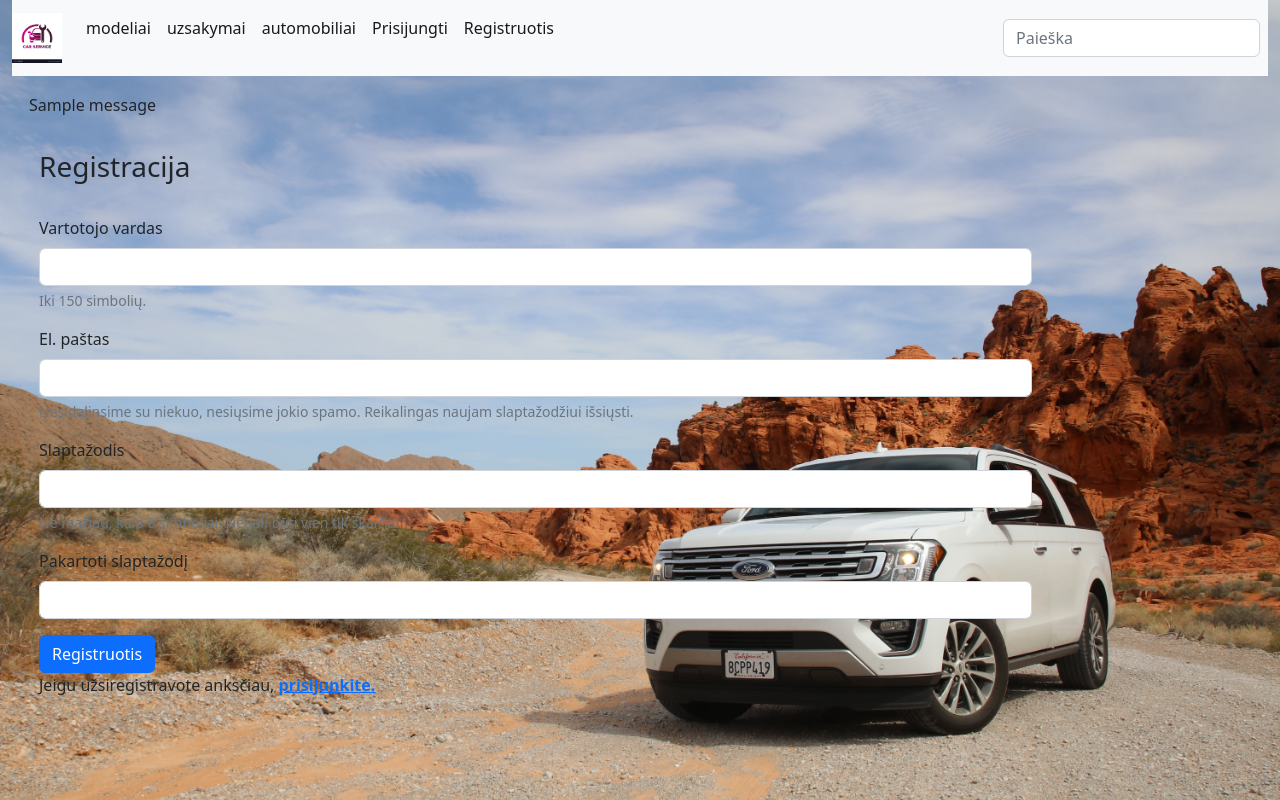
After one commit to vip8python/Paslaugos, a Django app: page /paslaugos/register/ in a window 1280 px wide. The commit adds this page. Run offline with Django 4.2, Linux system fonts and the light colour scheme; one stand-in notice (Sample message) is shown; some libraries are stand-ins or nearby versions.

Commit message:
registracijos formos ir komentarai

```diff
--- a/paslaugos/admin.py
+++ b/paslaugos/admin.py
@@ -30,7 +30,10 @@ class PaslaugaAdmin(admin.ModelAdmin):
     search_fields = ('pavadinimas',)
 
 
+class UzsakymasReviewAdmin(admin.ModelAdmin):
+    list_display = ('uzsakymas', 'date_created', 'reviewer', 'content')
 
+admin.site.register(UzsakymasReview, UzsakymasReviewAdmin)
 admin.site.register(AutomobilioModelis)
 admin.site.register(Automobilis, AutomobilisAdmin)
 admin.site.register(Uzsakymas, UzsakymasAdmin)
--- a/paslaugos/templates/paslaugos/base.html
+++ b/paslaugos/templates/paslaugos/base.html
@@ -41,7 +41,8 @@
             <li class="nav-item active"><a class="nav-link" href="{% url 'logout' %}"?next=/paslaugos/logout>Atsijungti</a></li>
           {% else %}
             <li class="nav-item active"><a class="nav-link" href="{% url 'login'%}?next={{request.path}}">Prisijungti</a></li>
-            <li class="nav-item active"><a class="nav-link" href="#">Registruotis</a></li>
+
+            <li class="nav-item active"><a class="nav-link" href="{% url 'register'%}">Registruotis</a></li>
           {% endif %}
         </ul>
 
@@ -49,6 +50,13 @@
             <input class="form-control mr-sm-2" name="query" class="form-control" type="text" placeholder="Paieška">
         </form>
     </nav>
+    {% if messages %}
+    {% for message in messages %}
+        <div class="alert alert-{% if message.tags == 'error' %}danger{% elif message.tags == 'info' %}success{% endif %}" role="alert">
+                {{ message }}
+        </div>
+    {% endfor %}
+{% endif %}
     <div class="col-sm-10 ">
 
         {% block content %}
--- /dev/null
+++ b/paslaugos/templates/paslaugos/register.html
@@ -0,0 +1,35 @@
+{% extends "paslaugos/base.html" %}
+
+{% block content %}
+
+    <div class="container register">
+        <h3>Registracija</h3><br/>
+        <form method="post">
+            {% csrf_token %}
+            <div class="form-group">
+                <label for="username">Vartotojo vardas</label>
+                <input name="username" type="text" class="form-control" id="username" aria-describedby="usernameHelp">
+                <small id="usernameHelp" class="form-text text-muted">Iki 150 simbolių.</small>
+            </div>
+            <div class="form-group">
+                <label for="exampleInputEmail1">El. paštas</label>
+                <input name="email" type="email" class="form-control" id="exampleInputEmail1" aria-describedby="emailHelp">
+                <small id="emailHelp" class="form-text text-muted">Nesidalinsime su niekuo, nesiųsime jokio spamo.
+                    Reikalingas naujam slaptažodžiui išsiųsti. </small>
+            </div>
+            <div class="form-group">
+                <label for="password">Slaptažodis</label>
+                <input name="password" type="password" class="form-control" id="password" aria-describedby="pwdHelp">
+                <small id="pwdHelp" class="form-text text-muted">Ne mažiau, kaip 8 simboliai. Negali būti vien tik
+                    skaičiai</small>
+            </div>
+            <div class="form-group">
+                <label for="password2">Pakartoti slaptažodį</label>
+                <input name="password2" type="password" class="form-control" id="password2" aria-describedby="pwd2Help">
+            </div>
+            <button type="submit" class="btn btn-primary register-button">Registruotis</button>
+        </form>
+        <p>Jeigu užsiregistravote anksčiau, <a href="/login"><strong>prisijunkite.</strong></a></p>
+    </div>
+
+{% endblock %}
--- a/paslaugos/urls.py
+++ b/paslaugos/urls.py
@@ -5,12 +5,14 @@ urlpatterns = [
     path('', index, name='index'),
     path('automobiliai/', automobiliai, name='automobiliai'),
     path('automobilio_modeliai/', automobilio_modeliai, name='automobilio_modeliai'),
-    path('uzsakymas/', UzsakymaiListView.as_view(), name='uzsakymas'),
+    path('uzsakymai/', UzsakymaiListView.as_view(), name='uzsakymas'),
+    path('uzsakymai/<int:pk>', UzsakymasDetailView.as_view(), name='uzsakymas-detail'),
     path('paslauga/', paslauga, name='paslauga'),
     path('automobilio_duomenys/<int:automobilis_id>/', automobilio_duomenys, name='automobiliu_duomenys'),
     path('saskaitos/', SaskaitosListView.as_view(), name='saskaitos'),
     path('saskaitos/<int:pk>', SaskaitosDetailView.as_view(), name='saskaitos-detail'),
     path('search/', search, name='search'),
     path('logout/', CustomLogout.as_view(), name='logout'),
-    path('manoauto/', AutoByUserListView.as_view(), name='manoauto')
+    path('manoauto/', AutoByUserListView.as_view(), name='manoauto'),
+    path('register/', register, name='register'),
     ]
--- a/paslaugos/views.py
+++ b/paslaugos/views.py
@@ -1,10 +1,15 @@
 from django.contrib.auth.views import LogoutView
-from django.shortcuts import render, get_object_or_404
+from django.shortcuts import render, get_object_or_404, redirect, reverse
 from .models import *
 from django.views import generic
 from django.core.paginator import Paginator
 from django.db.models import Q
 from django.contrib.auth.mixins import LoginRequiredMixin
+from django.contrib.auth.forms import User
+from django.views.decorators.csrf import csrf_protect
+from django.contrib import messages
+from django.views.generic.edit import FormMixin
+from .forms import UzsakymasReviewForm
 
 
 def index(request):
@@ -45,6 +50,30 @@ class UzsakymaiListView(generic.ListView):
     model = Uzsakymas
     paginate_by = 2
     template_name = 'paslaugos/uzsakymas.html'
+
+
+class UzsakymasDetailView(FormMixin, generic.DetailView):
+    model = Uzsakymas
+    template_name = 'paslaugos/uzsakymas_detail.html'
+    form_class = UzsakymasReviewForm
+    def get_success_url(self):
+        return reverse('uzsakymas-detail', kwargs={'pk': self.object.id})
+
+    def post(self, request, *args, **kwargs):
+        self.object = self.get_object()
+        form = self.get_form()
+        if form.is_valid():
+            return self.form_valid(form)
+        else:
+            return self.form_invalid(form)
+
+    def form_valid(self, form):
+        form.instance.uzsakymas = self.object
+        form.instance.reviewer = self.request.user
+        form.save()
+        return super(UzsakymasDetailView, self).form_valid(form)
+
+
 
 
 def paslauga(request):
@@ -95,3 +124,32 @@ class AutoByUserListView(LoginRequiredMixin, generic.ListView):
 
     def get_queryset(self):
         return Uzsakymas.objects.filter(vartotojas=self.request.user).filter(status__exact='v').order_by('atsiemimo_data')
+
+@csrf_protect
+def register(request):
+    if request.method == "POST":
+        # pasiimame reikšmes iš registracijos formos
+        username = request.POST['username']
+        email = request.POST['email']
+        password = request.POST['password']
+        password2 = request.POST['password2']
+        # tikriname, ar sutampa slaptažodžiai
+        if password == password2:
+            # tikriname, ar neužimtas username
+            if User.objects.filter(username=username).exists():
+                messages.error(request, f'Vartotojo vardas {username} užimtas!')
+                return redirect('register')
+            else:
+                # tikriname, ar nėra tokio pat email
+                if User.objects.filter(email=email).exists():
+                    messages.error(request, f'Vartotojas su el. paštu {email} jau užregistruotas!')
+                    return redirect('register')
+                else:
+                    # jeigu viskas tvarkoje, sukuriame naują vartotoją
+                    User.objects.create_user(username=username, email=email, password=password)
+                    messages.info(request, f'Vartotojas {username} užregistruotas!')
+                    return redirect('login')
+        else:
+            messages.error(request, 'Slaptažodžiai nesutampa!')
+            return redirect('register')
+    return render(request, 'paslaugos/register.html')
```
Also changed, not shown: paslaugos/forms.py (added, +8 -0 lines), paslaugos/models.py (+15 -0 lines), paslaugos/templates/paslaugos/uzsakymas.html (+8 -2 lines), paslaugos/templates/paslaugos/uzsakymas_detail.html (added, +46 -0 lines), db.sqlite3.
